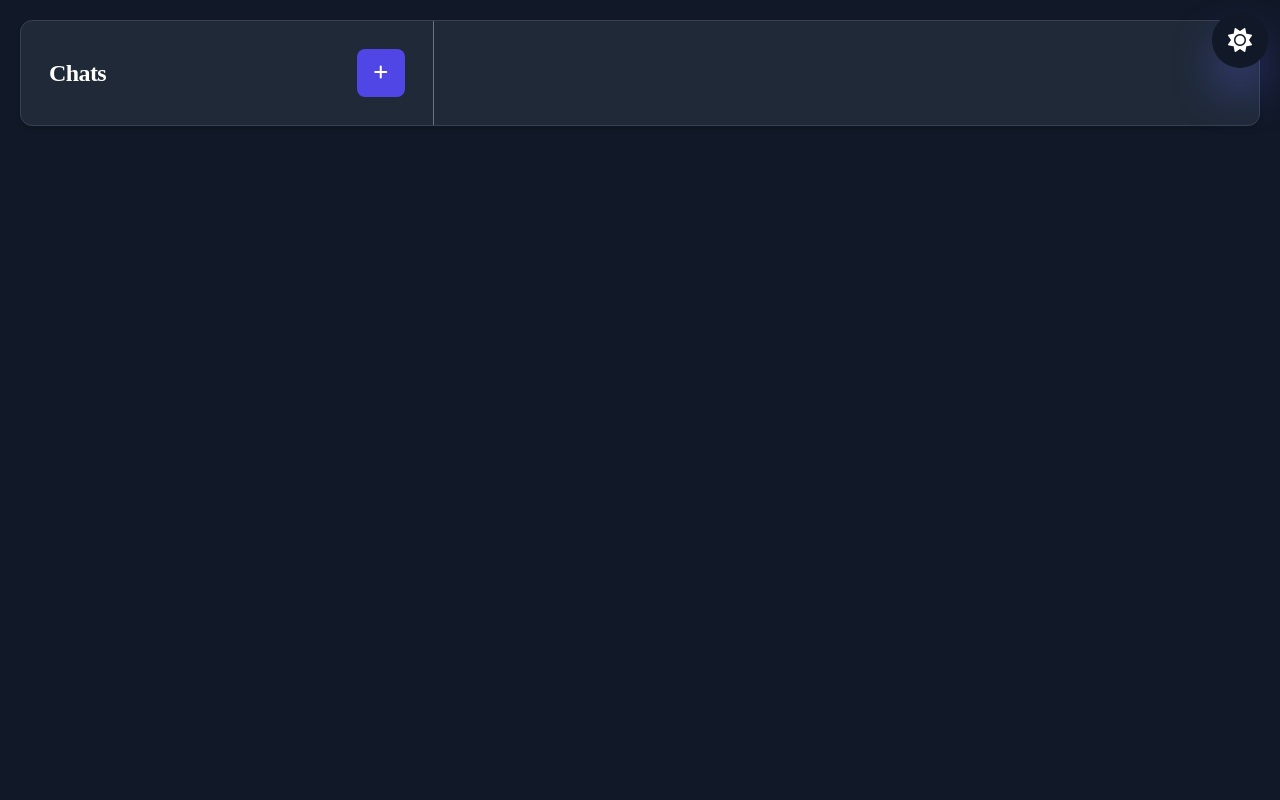
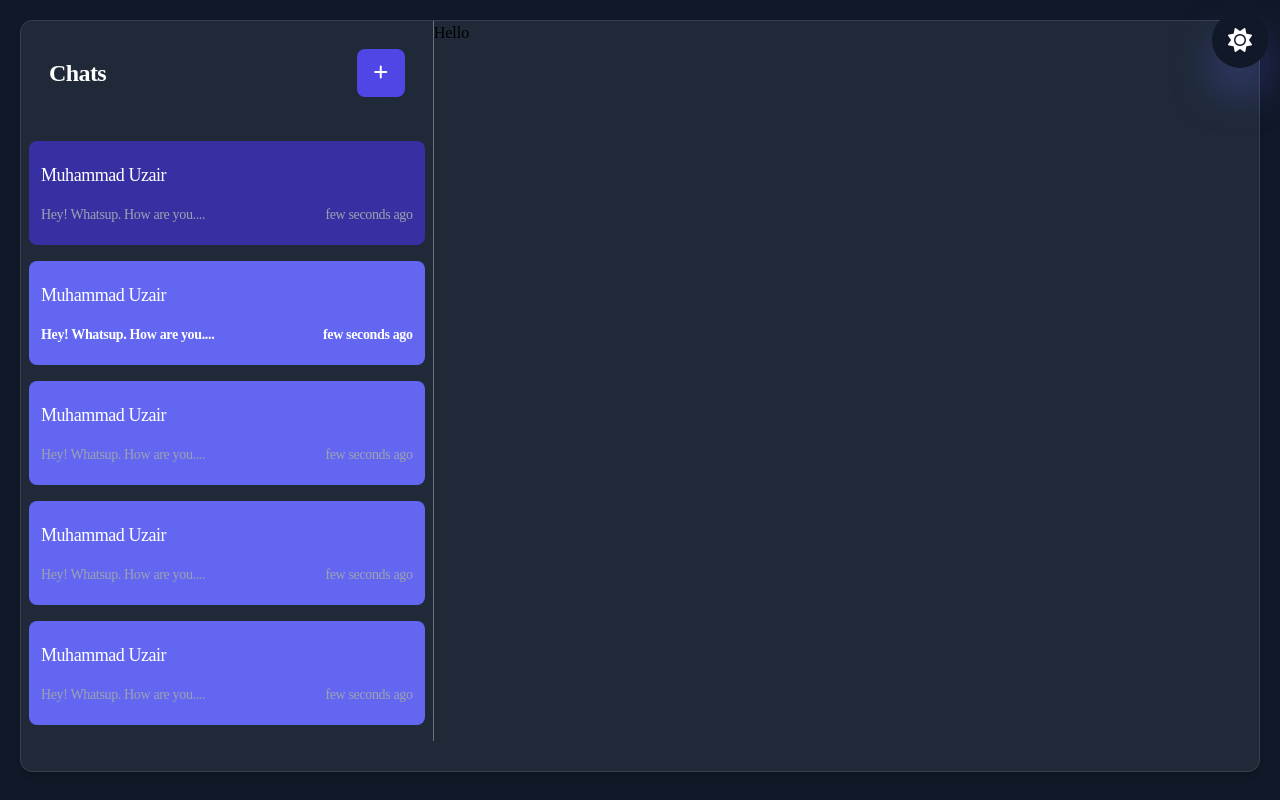
Before and after one commit to heyitsuzair/chatty-mern, a React (Create React App) app: page / in a window 1280 px wide. Built offline with nearby package versions, Linux system fonts and the light colour scheme.

Commit message:
Contact Item Added

```diff
--- /dev/null
+++ b/src/inc/pages/index/ContactItem.jsx
@@ -0,0 +1,41 @@
+import React from "react";
+import { TextLg, TextSm } from "../../components/commons";
+
+const ContactItem = ({ isActive, isSeen }) => {
+  return (
+    <div
+      className={`contact-item ${
+        isActive
+          ? "dark:bg-indigo-800 bg-indigo-500"
+          : "dark:bg-indigo-500 bg-indigo-300"
+      }  hover:dark:bg-indigo-700 hover:bg-indigo-400 cursor-pointer transition-all ease-in-out py-5 px-3 rounded-lg`}
+    >
+      <div>
+        <TextLg
+          text="Muhammad Uzair"
+          classes="leading-tight tracking-tight font-medium !text-gray-900 dark:!text-white"
+        />
+      </div>
+      <div className="mt-4 flex justify-between gap-4 items-center">
+        <TextSm
+          text="Hey! Whatsup. How are you...."
+          classes={`leading-tight tracking-tight ${
+            isSeen
+              ? "!text-gray-900 dark:!text-gray-400"
+              : "font-bold !text-black dark:!text-white"
+          }`}
+        />
+        <TextSm
+          text="few seconds ago"
+          classes={`leading-tight tracking-tight ${
+            isSeen
+              ? "!text-gray-900 dark:!text-gray-400"
+              : "font-bold !text-black dark:!text-white"
+          }`}
+        />
+      </div>
+    </div>
+  );
+};
+
+export default ContactItem;
--- a/src/inc/pages/index/Contacts.jsx
+++ b/src/inc/pages/index/Contacts.jsx
@@ -1,5 +1,12 @@
 import React from "react";
-import { PlainButton, Text2Xl } from "../../components/commons";
+import {
+  PlainButton,
+  Text2Xl,
+  TextLg,
+  TextMd,
+  TextSm,
+} from "../../components/commons";
+import ContactItem from "./ContactItem";
 
 const Contacts = () => {
   return (
@@ -13,11 +20,18 @@ const Contacts = () => {
           icon="fa fa-plus -ml-2"
           textColor="text-indigo-700 dark:text-white"
           onClick={() => alert("add contact")}
-          buttonColor="dark:bg-indigo-600 dark:hover:bg-indigo-700 bg-indigo-200 hover:bg-indigo-400"
+          buttonColor="dark:bg-indigo-600 dark:hover:bg-indigo-700 bg-indigo-300 hover:bg-indigo-400"
           isSquare
           text=""
         />
       </header>
+      <div className="contact-items overflow-y-scroll h-[77vh] flex flex-col gap-4 px-2 pt-4 pb-3">
+        <ContactItem isActive isSeen />
+        <ContactItem />
+        <ContactItem isSeen />
+        <ContactItem isSeen />
+        <ContactItem isSeen />
+      </div>
     </div>
   );
 };
--- a/src/inc/pages/index/Home.jsx
+++ b/src/inc/pages/index/Home.jsx
@@ -1,5 +1,4 @@
 import React from "react";
-import { Text2Xl } from "../../components/commons";
 import Contacts from "./Contacts";
 
 const Home = () => {
@@ -7,12 +6,12 @@ const Home = () => {
 
   return (
     <div className="h-screen p-5">
-      <div className="bg-white rounded-xl shadow-md dark:border dark:bg-gray-800 dark:border-gray-700">
+      <div className="bg-white rounded-xl shadow-md dark:border h-[94vh] dark:bg-gray-800 dark:border-gray-700">
         <div className="grid grid-cols-12">
           <div className="col-span-4 border-r border-gray-800 dark:border-gray-500">
             <Contacts />
           </div>
-          <div className="col-span-8"></div>
+          <div className="col-span-8">Hello</div>
         </div>
       </div>
     </div>
--- a/src/index.css
+++ b/src/index.css
@@ -5,4 +5,21 @@
 
 body {
   font-family: "Poppins";
+  overflow: hidden;
 }
+
+/* <--------------------Scroll Bar--------------------> */
+
+::-webkit-scrollbar {
+  width: 6px;
+}
+::-webkit-scrollbar-track {
+  border: 10px solid transparent;
+  box-shadow: inset 0 0 2.5px 2px rgba(0, 0, 0, 0.5);
+}
+::-webkit-scrollbar-thumb {
+  background: #4f46e5;
+  border-radius: 50px;
+}
+
+/* <--------------------Scroll Bar--------------------> */
```
